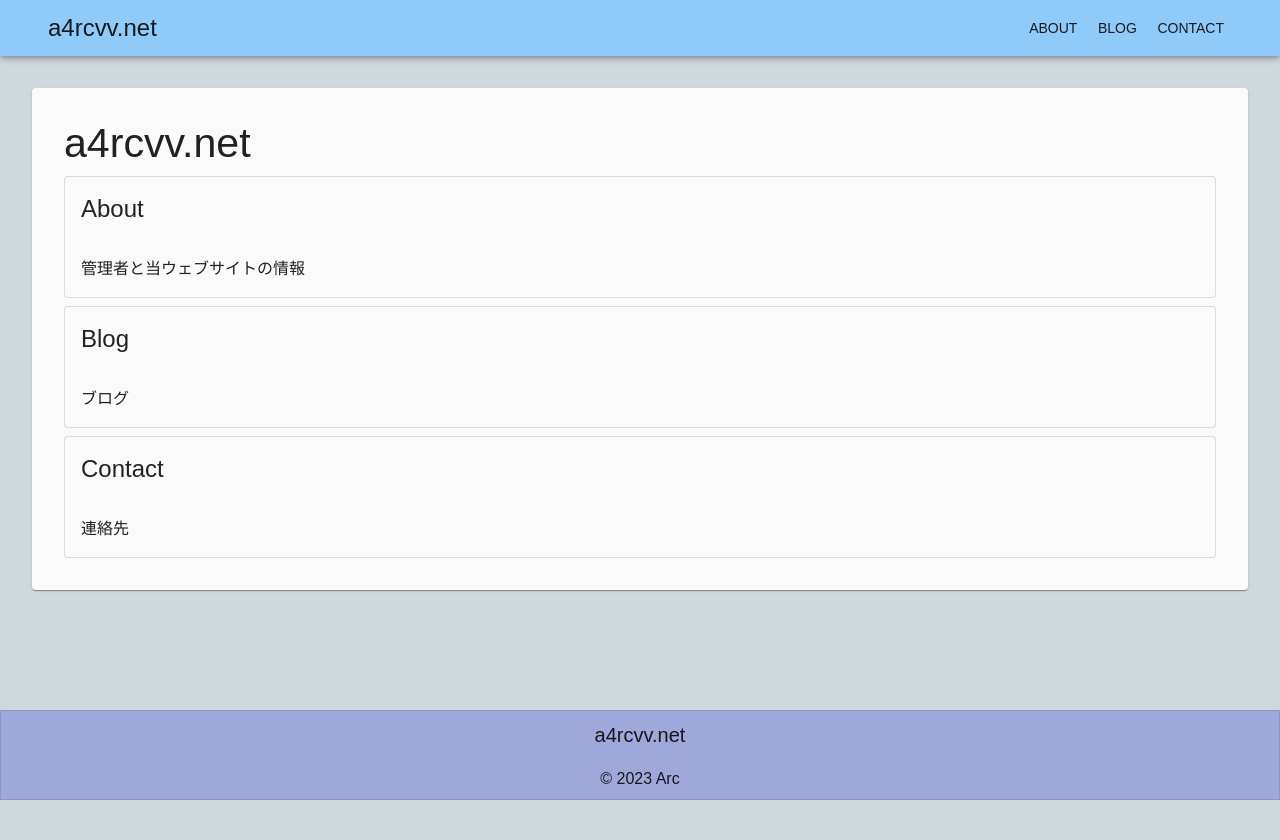
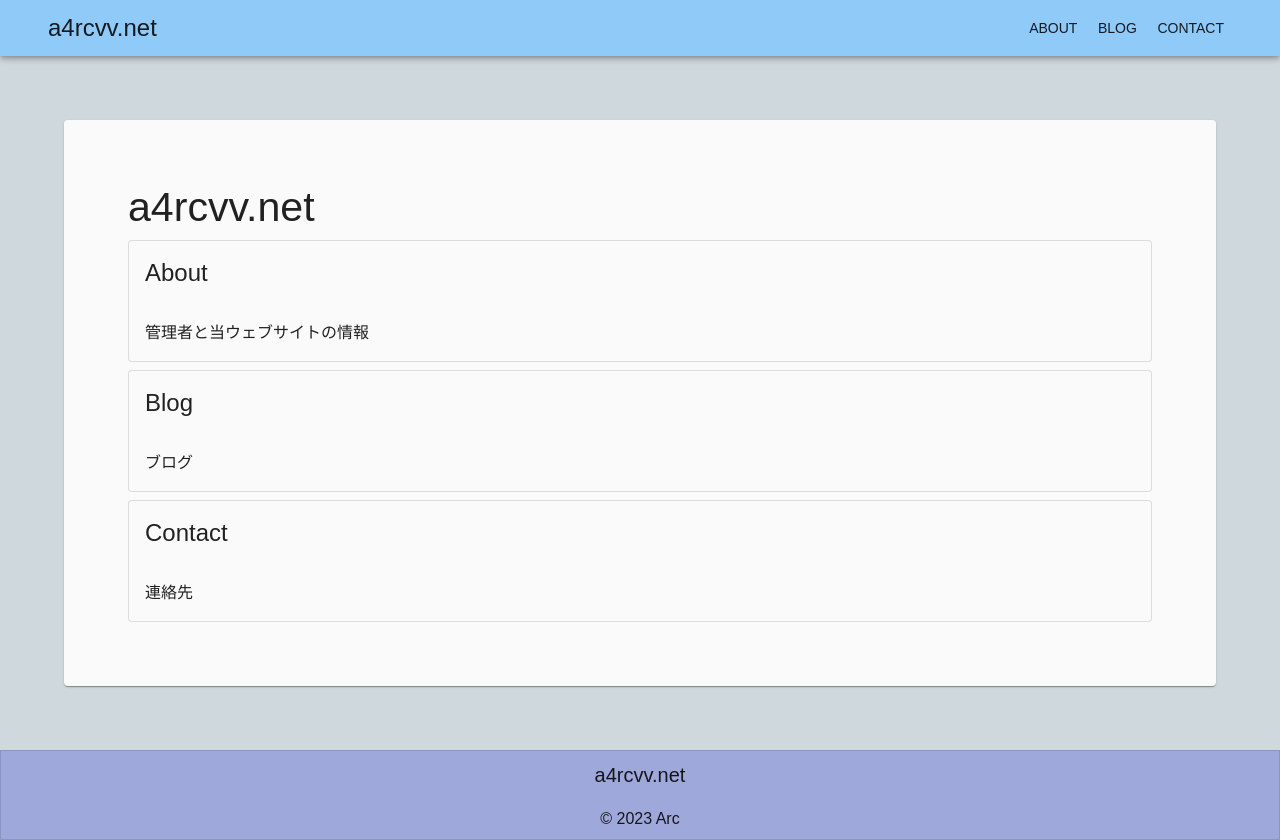
Before and after one commit to a4rcvv/a4rcvv-net, a Next.js app: page / in a window 1280 px wide. Before the commit the page ends 800 px from the top, so only its background shows below. Built offline with nearby package versions, Linux system fonts and the light colour scheme.

Commit message:
uiアップデート

```diff
--- a/src/components/molecules/materialReactMarkdown.tsx
+++ b/src/components/molecules/materialReactMarkdown.tsx
@@ -1,5 +1,6 @@
 import Link from "@/lib/link";
-import { Box, Typography } from "@mui/material";
+import { Box, Divider, Typography } from "@mui/material";
+import { Variant } from "@mui/material/styles/createTypography";
 import NextImage from "next/image";
 import { ReactNode } from "react";
 import ReactMarkdown from "react-markdown";
@@ -31,34 +32,37 @@ export const ReactMdCodeBlock: CodeComponent = (props) => {
   );
 };
 export const ReactMdHeading: HeadingComponent = (props) => {
-  const variant = (() => {
+  const [variant, mt, includeDivider]: [Variant, number, boolean] = (() => {
     switch (props.level) {
       case 1:
-        return "h1";
+        return ["h1", 6, false];
       case 2:
-        return "h2";
+        return ["h2", 5, true];
       case 3:
-        return "h3";
+        return ["h3", 4, false];
       case 4:
-        return "h4";
+        return ["h4", 3, false];
       case 5:
-        return "h5";
+        return ["h5", 2, false];
       case 6:
-        return "h6";
+        return ["h6", 2, false];
       default:
         throw Error("Unknown level");
     }
   })();
   return (
-    <Typography variant={variant} sx={{ mb: 2 }} fontWeight={"bold"}>
-      {props.children}
-    </Typography>
+    <div>
+      <Typography variant={variant} sx={{ mb: 2, mt: mt }} fontWeight={"bold"}>
+        {props.children}
+      </Typography>
+      {includeDivider && <Divider />}
+    </div>
   );
 };
 
 export const ReactMdParagraph = (props: { children: ReactNode }) => {
   return (
-    <Typography variant={"body1"} sx={{ mb: 2 }} fontWeight={"medium"}>
+    <Typography variant={"body1"} sx={{ mt: 2 }} fontWeight={"medium"}>
       {props.children}
     </Typography>
   );
--- a/src/components/templates/mainTemplate.tsx
+++ b/src/components/templates/mainTemplate.tsx
@@ -21,7 +21,7 @@ export type DoubleColumnTemplateProps = {
 
 export const MainTemplate = (props: DoubleColumnTemplateProps) => {
   const theme = useTheme();
-  const p = useResponsiveValue(1, 2, 2, 4);
+  const p = useResponsiveValue(1, 2, 4, 8);
   const pt = ((theme.mixins as Mixins).toolbar.minHeight as number) / 8 + p;
   const isTablet = useMediaQuery(() => theme.breakpoints.only("tablet"));
   const isMobile = useMediaQuery(() => theme.breakpoints.only("mobile"));
```
